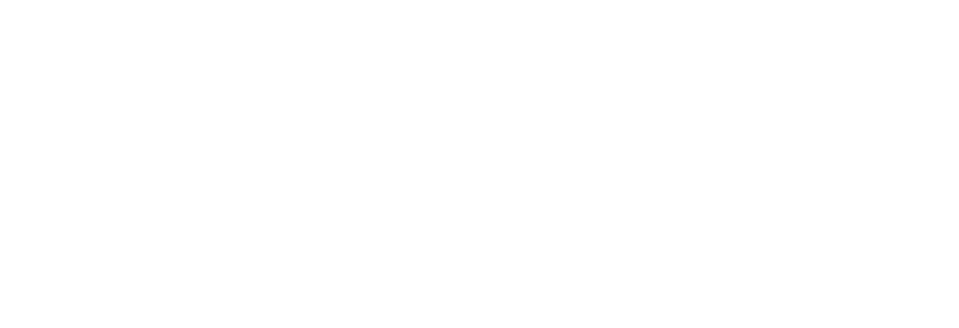
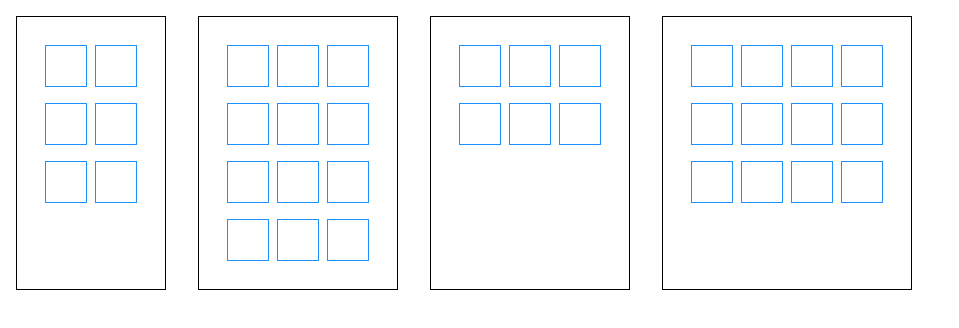
Before and after one commit to Shajansheriff/airplane-seating, a React (Create React App) app: page / in a window 1280 px wide. Shown: the top 328 px of the page, without its empty margins (0-959 px from the left). Built offline with nearby package versions, Linux system fonts and the light colour scheme.

Commit message:
feat(seating-chart): add basic layout

```diff
--- a/src/pages/seating-chart.tsx
+++ b/src/pages/seating-chart.tsx
@@ -1,21 +1,63 @@
 import styled from 'styled-components';
 import React, { FC } from 'react';
+import { Airplane } from '../services/airplane/airplane';
 
-const Container = styled.div``;
-const Section = styled.div``;
-const Row = styled.div``;
-const Seat = styled.div``;
-const Aisle = styled.div``;
+const Container = styled.div`
+  display: flex;
+  flex-direction: row;
+  padding: 16px;
+  width: 500px;
+`;
+const Section = styled.div`
+  padding: 16px;
+  border: 1px solid black;
+`;
+const Row = styled.div`
+  display: flex;
+  flex-direction: row;
+  align-items: center;
+  margin: 8px;
+  flex: 0 0 40px;
+`;
+const Seat = styled.div`
+  min-height: 40px;
+  min-width: 40px;
+  margin: 4px;
+  border: 1px solid dodgerblue;
+`;
+
+const Aisle = styled.div`
+  display: flex;
+  min-width: 32px;
+  height: 100%;
+  &:last-of-type {
+    display: none;
+  }
+`;
 
 export const SeatingChartPage: FC = () => {
+  const result = Airplane.createSeatingChart([
+    [3, 2],
+    [4, 3],
+    [2, 3],
+    [3, 4],
+  ]);
   return (
     <Container>
+      {result.map((section) => (
+        <>
           <Section>
+            {section.map((row) => (
               <Row>
+                {row.map((seat) => (
                   <Seat />
+                ))}
               </Row>
+            ))}
           </Section>
           <Aisle />
+        </>
+      ))}
     </Container>
   );
 };
```
Lines whose indentation alone changed are shown as unchanged.
